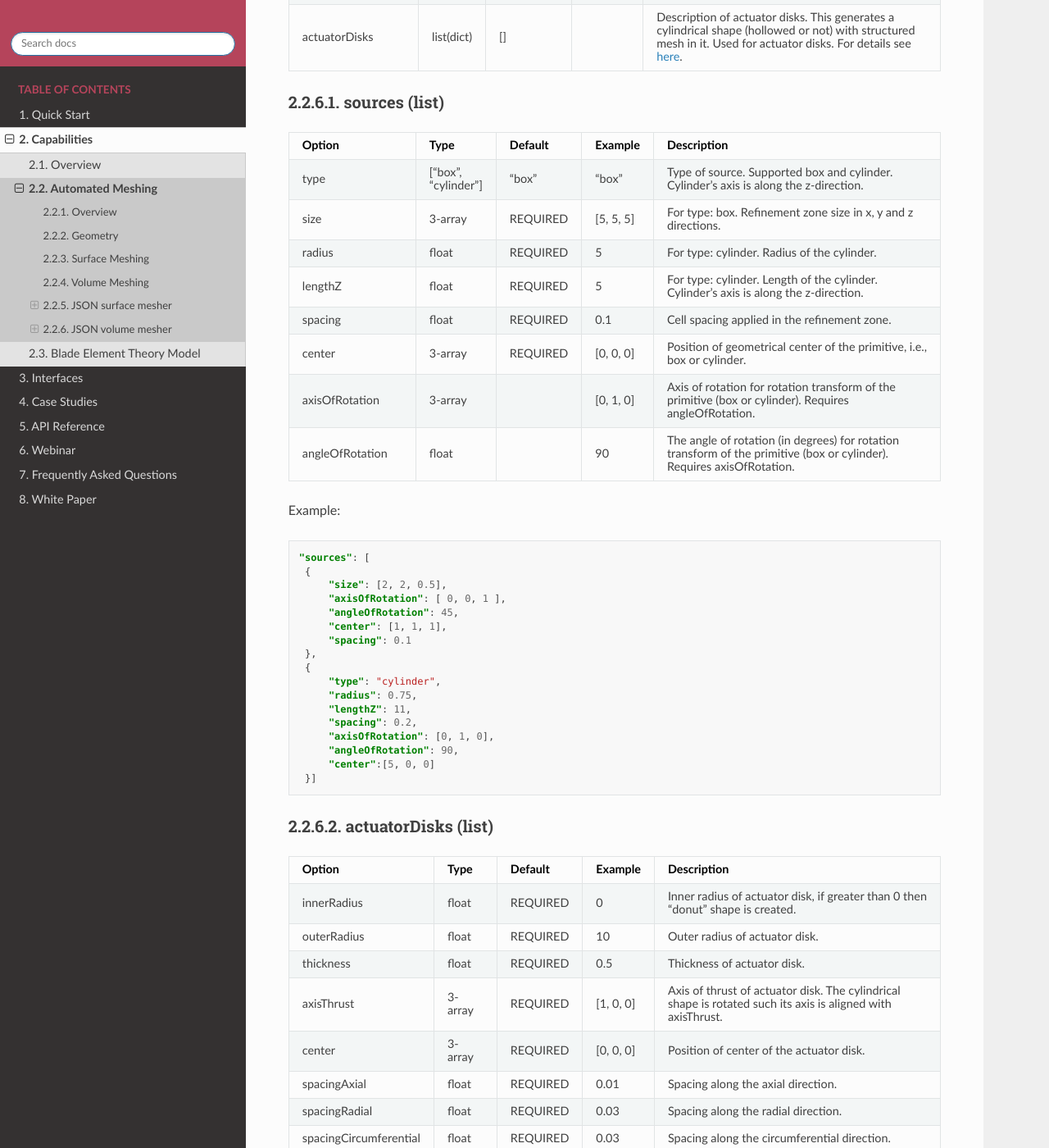
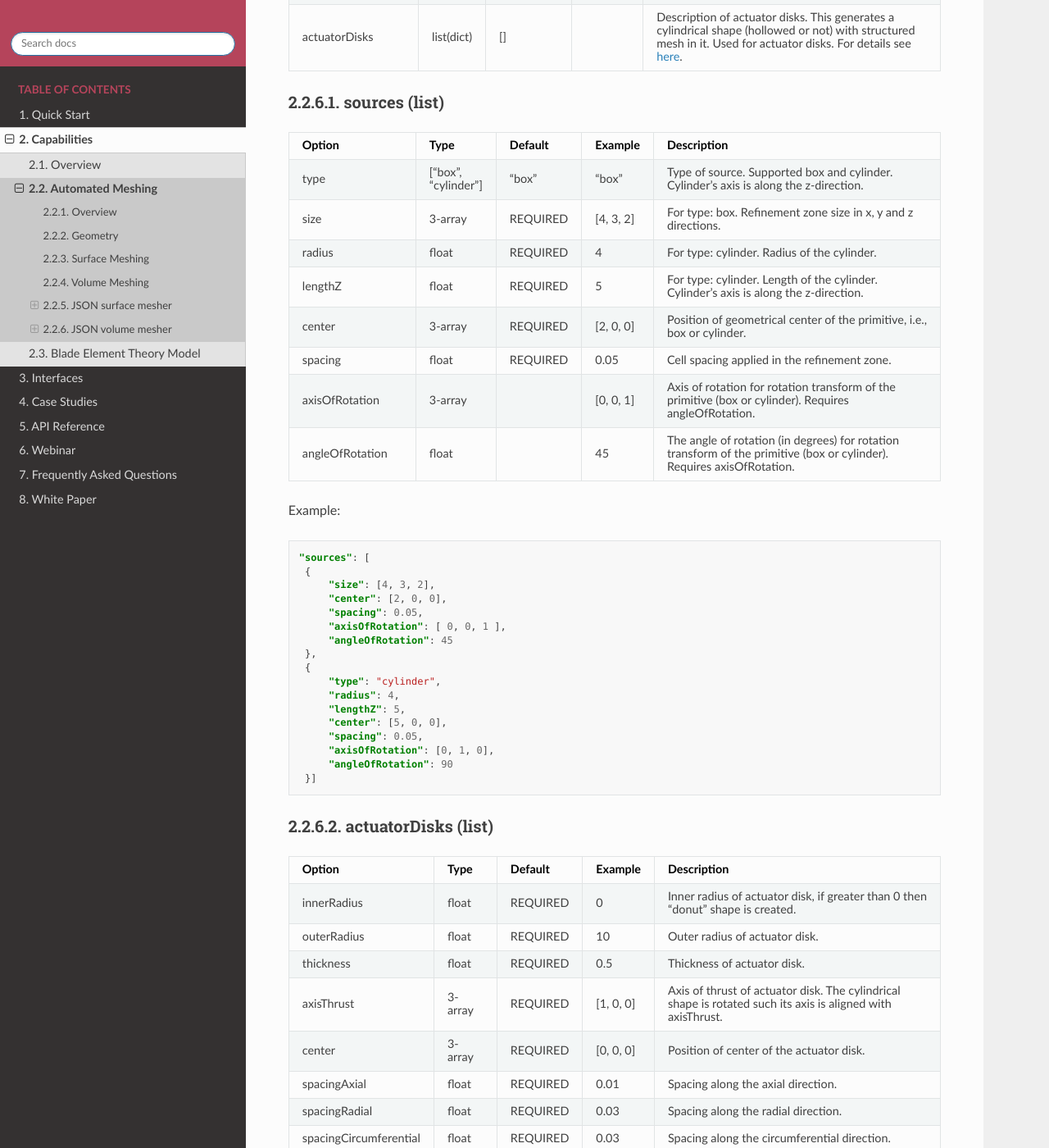
Before and after one commit to flexcompute-readthedocs/Flow360Documentation, a Sphinx documentation site: the page built from docs/source/capabilityDetails/automatedMeshing.rst, in a window 1280 px wide and 1400 px high, scrolled down 6001 px. Shown: the whole window at 82% size. Built offline with Sphinx 7.4.7 and the Read the Docs theme 2.0.0, drawn with Linux system fonts in a browser that asks for light colours; some of the changed text lies outside the part shown.

Commit message:
Make examples more consistent

```diff
--- a/docs/source/capabilityDetails/automatedMeshing.rst
+++ b/docs/source/capabilityDetails/automatedMeshing.rst
@@ -177,11 +177,11 @@ Example\:
 
     "faces": {
         "rightWing": {
-            "maxEdgeLength": 0.08,
+            "maxEdgeLength": 0.05,
             "adapt": false
         },
         "fuselage": {
-            "maxEdgeLength": 0.08,
+            "maxEdgeLength": 0.05,
             "adapt": false
         }
     }
@@ -215,20 +215,20 @@ Example\:
 
    "sources": [
     {
-        "size": [2, 2, 0.5],
+        "size": [4, 3, 2],
+        "center": [2, 0, 0],
+        "spacing": 0.05,
         "axisOfRotation": [ 0, 0, 1 ],
-        "angleOfRotation": 45,
-        "center": [1, 1, 1],
-        "spacing": 0.1
+        "angleOfRotation": 45
     },
     {
         "type": "cylinder",
-        "radius": 0.75,
-        "lengthZ": 11,
-        "spacing": 0.2,
+        "radius": 4,
+        "lengthZ": 5,
+        "center": [5, 0, 0],
+        "spacing": 0.05,
         "axisOfRotation": [0, 1, 0],
-        "angleOfRotation": 90,
-        "center":[5, 0, 0]
+        "angleOfRotation": 90
     }]
 
 
--- a/docs/source/capabilityDetails/surfaceMesh.example.json
+++ b/docs/source/capabilityDetails/surfaceMesh.example.json
@@ -4,8 +4,8 @@
     "growthRate": 1.2,
     "faces": {
         "mysphere": {
-                "maxEdgeLength": 0.05,
-                "adapt": false
+            "maxEdgeLength": 0.05,
+            "adapt": false
         }
     }
 }
--- a/docs/source/capabilityDetails/surfaceMesherFaces.csv
+++ b/docs/source/capabilityDetails/surfaceMesherFaces.csv
@@ -1,3 +1,3 @@
 Option@ Type@ Default@ Example@ Description
-<faceName>-> maxEdgeLength@ float@ REQUIRED@ 1e-3@ Maximum length of element edge for the face named <faceName>.
+<faceName>-> maxEdgeLength@ float@ REQUIRED@ 0.05@ Maximum length of element edge for the face named <faceName>.
 <faceName>-> adapt@ boolean@ REQUIRED@ FALSE@ Turn on/off the extra refinement based on surface proximity. [This argument will be removed in the next release and the proximity refinement will be automatically decided.]
--- a/docs/source/capabilityDetails/volumeMesherSources.csv
+++ b/docs/source/capabilityDetails/volumeMesherSources.csv
@@ -1,9 +1,9 @@
 Option@ Type@ Default@ Example@ Description
 type@ [“box”, “cylinder”]@ “box”@ “box”@ Type of source. Supported box and cylinder. Cylinder’s axis is along the z-direction.
-size@ 3-array@ REQUIRED@ [5, 5, 5]@ For type: box. Refinement zone size in x, y and z directions.
-radius@ float@ REQUIRED@ 5@ For type: cylinder. Radius of the cylinder.
+size@ 3-array@ REQUIRED@ [4, 3, 2]@ For type: box. Refinement zone size in x, y and z directions.
+radius@ float@ REQUIRED@ 4@ For type: cylinder. Radius of the cylinder.
 lengthZ@ float@ REQUIRED@ 5@ For type: cylinder. Length of the cylinder. Cylinder’s axis is along the z-direction.
-spacing@ float@ REQUIRED@ 0.1@ Cell spacing applied in the refinement zone.
-center@ 3-array@ REQUIRED@ [0, 0, 0]@ Position of geometrical center of the primitive, i.e., box or cylinder.
-axisOfRotation@ 3-array@ @ [0, 1, 0]@ Axis of rotation for rotation transform of the primitive (box or cylinder). Requires angleOfRotation.
-angleOfRotation@ float@ @ 90@ The angle of rotation (in degrees) for rotation transform of the primitive (box or cylinder). Requires axisOfRotation.
+center@ 3-array@ REQUIRED@ [2, 0, 0]@ Position of geometrical center of the primitive, i.e., box or cylinder.
+spacing@ float@ REQUIRED@ 0.05@ Cell spacing applied in the refinement zone.
+axisOfRotation@ 3-array@ @ [0, 0, 1]@ Axis of rotation for rotation transform of the primitive (box or cylinder). Requires angleOfRotation.
+angleOfRotation@ float@ @ 45@ The angle of rotation (in degrees) for rotation transform of the primitive (box or cylinder). Requires axisOfRotation.
```
Also changed, not shown: other parts of docs/source/capabilityDetails/automatedMeshing.rst (+8 -8 lines).
